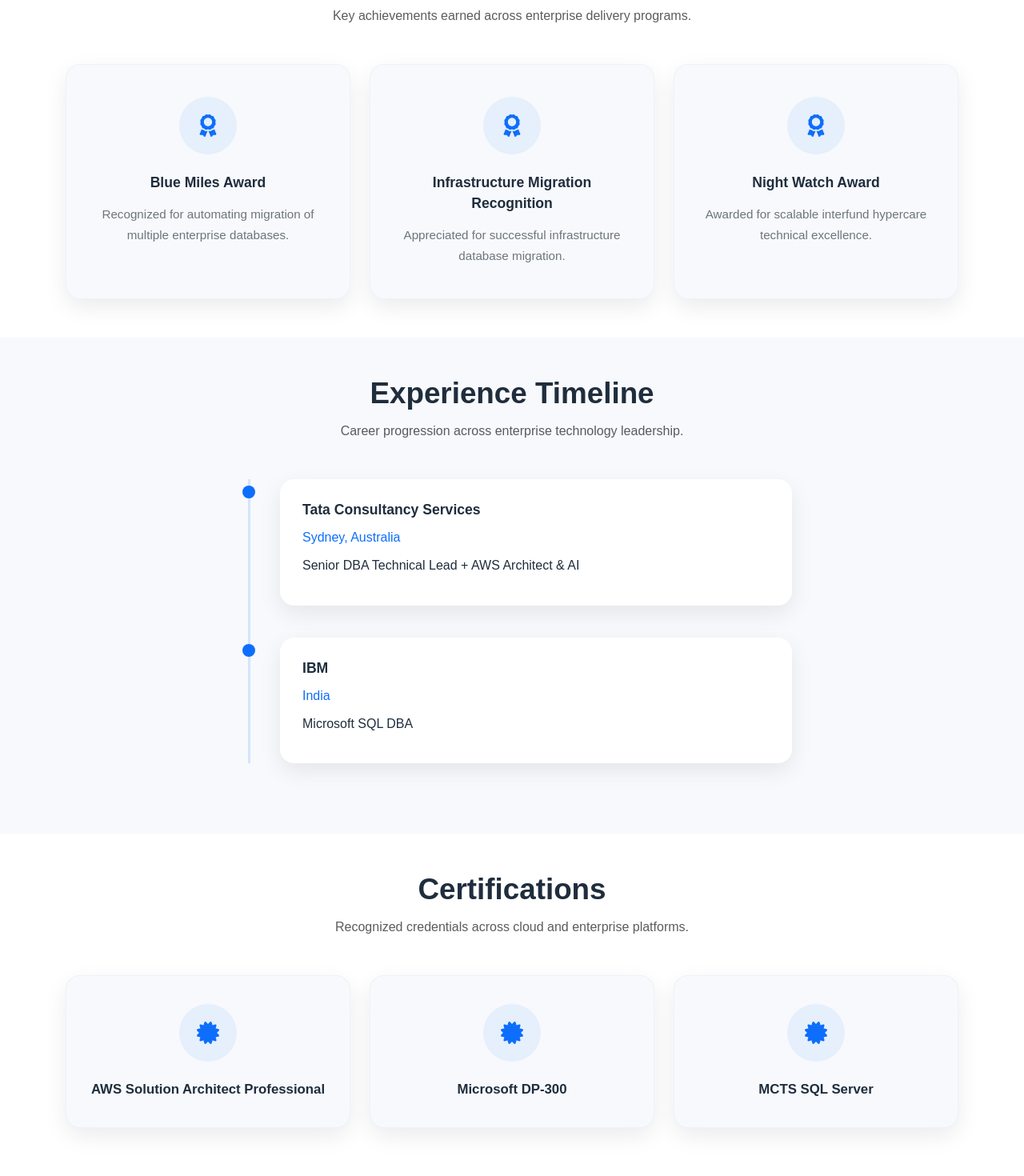
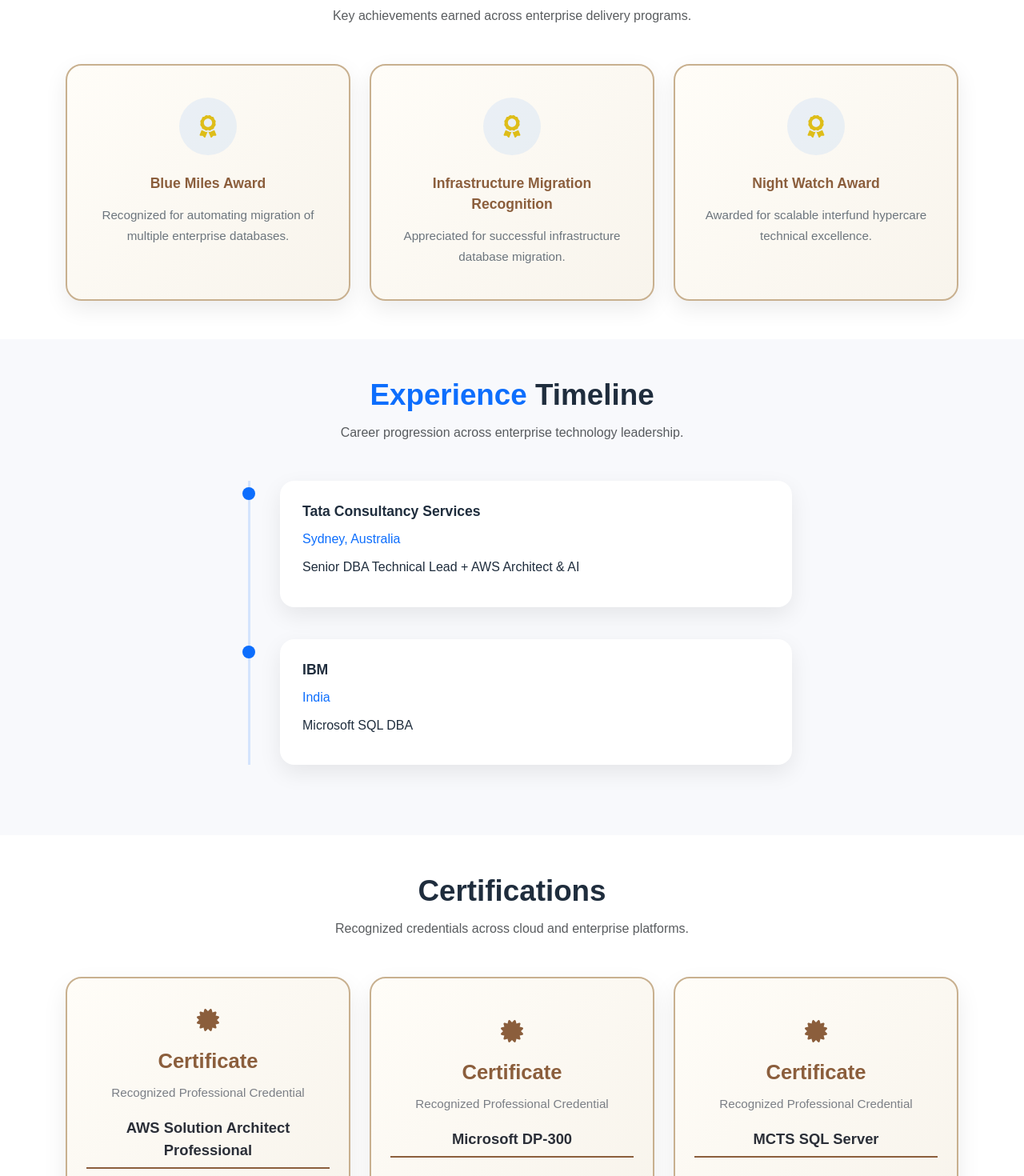
Before and after one commit to raajkumardevops/KrizAwsDba, a React (Vite) app: page /expertise in a window 1280 px wide. Shown: the part 1120-2590 px from the top of the page at 80% size. Built offline with nearby package versions, Linux system fonts and the light colour scheme.

Commit message:
the certicate and award background changed

```diff
--- a/src/components/Awards/Awards.css
+++ b/src/components/Awards/Awards.css
@@ -16,14 +16,14 @@
 }
 
 .award-card {
-  background: #f8f9fc;
-  border-radius: 18px;
+  background: linear-gradient(135deg, #fffdf8, #f8f4ec);
+  border: 2px solid #c8b08f;
+  border-radius: 20px;
   padding: 40px 28px;
   box-shadow: 0 10px 28px rgba(0, 0, 0, 0.08);
   transition: all 0.45s ease-in-out;
   cursor: pointer;
   height: 100%;
-  border: 1px solid rgba(13, 110, 253, 0.05);
 }
 
 .award-card:hover {
@@ -41,6 +41,7 @@
   margin: 0 auto 22px;
   border-radius: 50%;
   background: rgba(13, 110, 253, 0.08);
+  color: #debd19;
   display: flex;
   align-items: center;
   justify-content: center;
@@ -57,6 +58,7 @@
   font-weight: 600;
   font-size: 1.1rem;
   line-height: 1.5;
+  color: #8b5e3c;
 }
 
 .award-card p {
@@ -64,6 +66,7 @@
   font-size: 0.95rem;
   line-height: 1.7;
   margin-bottom: 0;
+
 }
 
 /* Tablet */
@@ -130,6 +133,7 @@
   .award-icon-wrapper {
     width: 58px;
     height: 58px;
+
   }
 
   .award-card h5 {
--- a/src/components/Awards/Awards.jsx
+++ b/src/components/Awards/Awards.jsx
@@ -22,7 +22,7 @@ function Awards() {
       <div className="container">
 
         <div className="awards-heading text-center mb-5" data-aos="fade-up">
-          <h2 className="fw-bold">Awards & Recognition</h2>
+          <h2 className="fw-bold"><span className="text-primary">Awards</span> & Recognition</h2>
           <p className="text-muted">
             Key achievements earned across enterprise delivery programs.
           </p>
@@ -40,7 +40,7 @@ function Awards() {
               <div className="award-card text-center">
 
                 <div className="award-icon-wrapper">
-                  <FaAward size={28} className="text-primary" />
+                  <FaAward size={28} className="" />
                 </div>
 
                 <h5>{award.title}</h5>
--- a/src/components/Certifications/Certifications.css
+++ b/src/components/Certifications/Certifications.css
@@ -15,63 +15,58 @@
   margin: 0 auto;
 }
 
-.cert-card {
-  background: #f8f9fc;
-  border-radius: 18px;
+.certificate-card {
+  background: linear-gradient(135deg, #fffdf8, #f8f4ec);
+  border: 2px solid #c8b08f;
+  border-radius: 20px;
   padding: 35px 24px;
-  box-shadow: 0 10px 28px rgba(0, 0, 0, 0.08);
+  min-height: 280px;
+  text-align: center;
+  box-shadow: 0 12px 30px rgba(0, 0, 0, 0.08);
   transition: all 0.45s ease-in-out;
   cursor: pointer;
-  height: 100%;
-  border: 1px solid rgba(13, 110, 253, 0.05);
+  display: flex;
+  flex-direction: column;
+  justify-content: center;
 }
 
-.cert-card:hover {
+.certificate-card:hover {
   transform: translateY(-8px);
-  box-shadow: 0 18px 38px rgba(13, 110, 253, 0.12);
+  box-shadow: 0 20px 40px rgba(139, 94, 60, 0.15);
 }
 
-.cert-card:active {
-  transform: scale(0.98);
+.certificate-logo {
+  margin-bottom: 18px;
+  color: #8b5e3c;
 }
 
-.cert-icon-wrapper {
-  width: 72px;
-  height: 72px;
-  margin: 0 auto 22px;
-  border-radius: 50%;
-  background: rgba(13, 110, 253, 0.08);
-  display: flex;
-  align-items: center;
-  justify-content: center;
-  transition: all 0.45s ease-in-out;
+.certificate-title {
+  font-size: 1.6rem;
+  color: #8b5e3c;
+  font-weight: 700;
+  margin-bottom: 10px;
 }
 
-.cert-card:hover .cert-icon-wrapper {
-  transform: scale(1.08);
-  background: rgba(13, 110, 253, 0.12);
+.certificate-subtitle {
+  color: #7b7f86;
+  font-size: 0.95rem;
+  margin-bottom: 18px;
 }
 
-.cert-card h5 {
-  margin-bottom: 0;
+.certificate-name {
+  font-size: 1.15rem;
   font-weight: 600;
-  font-size: 1.05rem;
+  color: #2b2f38;
+  border-bottom: 2px solid #8b5e3c;
+  display: inline-block;
+  padding-bottom: 8px;
   line-height: 1.5;
 }
 
 /* Tablet */
 @media (max-width: 992px) {
-  .certifications-section {
-    padding-top: 70px;
-    padding-bottom: 70px;
-  }
-
-  .certifications-heading h2 {
-    font-size: 2rem;
-  }
-
-  .cert-card {
-    padding: 30px 22px;
+  .certificate-card {
+    min-height: 260px;
   }
 }
 
@@ -86,22 +81,16 @@
     font-size: 1.8rem;
   }
 
-  .certifications-heading p {
-    font-size: 0.95rem;
-    padding: 0 10px;
+  .certificate-card {
+    min-height: auto;
+    padding: 28px 20px;
   }
 
-  .cert-card {
-    padding: 28px 20px;
-    border-radius: 16px;
+  .certificate-title {
+    font-size: 1.4rem;
   }
 
-  .cert-icon-wrapper {
-    width: 64px;
-    height: 64px;
-  }
-
-  .cert-card h5 {
+  .certificate-name {
     font-size: 1rem;
   }
 }
@@ -112,16 +101,15 @@
     font-size: 1.6rem;
   }
 
-  .cert-card {
+  .certificate-card {
     padding: 24px 18px;
   }
 
-  .cert-icon-wrapper {
-    width: 58px;
-    height: 58px;
+  .certificate-title {
+    font-size: 1.25rem;
   }
 
-  .cert-card h5 {
+  .certificate-name {
     font-size: 0.95rem;
   }
 }
--- a/src/components/Certifications/Certifications.jsx
+++ b/src/components/Certifications/Certifications.jsx
@@ -28,13 +28,23 @@ function Certifications() {
               data-aos="fade-up"
               data-aos-delay={index * 100}
             >
-              <div className="cert-card text-center">
+              <div className="certificate-card">
 
-                <div className="cert-icon-wrapper">
-                  <FaCertificate size={28} className="text-primary" />
+                <div className="certificate-logo">
+                  <FaCertificate size={28} className="" />
                 </div>
 
-                <h5>{cert}</h5>
+                <div className="certificate-title">
+                  Certificate
+                </div>
+
+                <div className="certificate-subtitle">
+                  Recognized Professional Credential
+                </div>
+
+                <div className="certificate-name">
+                  {cert}
+                </div>
 
               </div>
             </div>
--- a/src/components/ExpertiseIntro/ExpertiseIntro.jsx
+++ b/src/components/ExpertiseIntro/ExpertiseIntro.jsx
@@ -9,7 +9,7 @@ function ExpertiseIntro() {
           className="fw-bold expertise-main-title mb-3"
           data-aos="fade-up"
         >
-          Core Technical Expertise
+         <span className="text-primary">Core</span> Technical Expertise
         </h2>
 
         <p
--- a/src/components/Timeline/Timeline.jsx
+++ b/src/components/Timeline/Timeline.jsx
@@ -19,7 +19,7 @@ function Timeline() {
       <div className="container">
 
         <div className="timeline-heading text-center mb-5" data-aos="fade-up">
-          <h2 className="fw-bold">Experience Timeline</h2>
+          <h2 className="fw-bold"><span className="text-primary"> Experience</span> Timeline</h2>
           <p className="text-muted">
             Career progression across enterprise technology leadership.
           </p>
```
